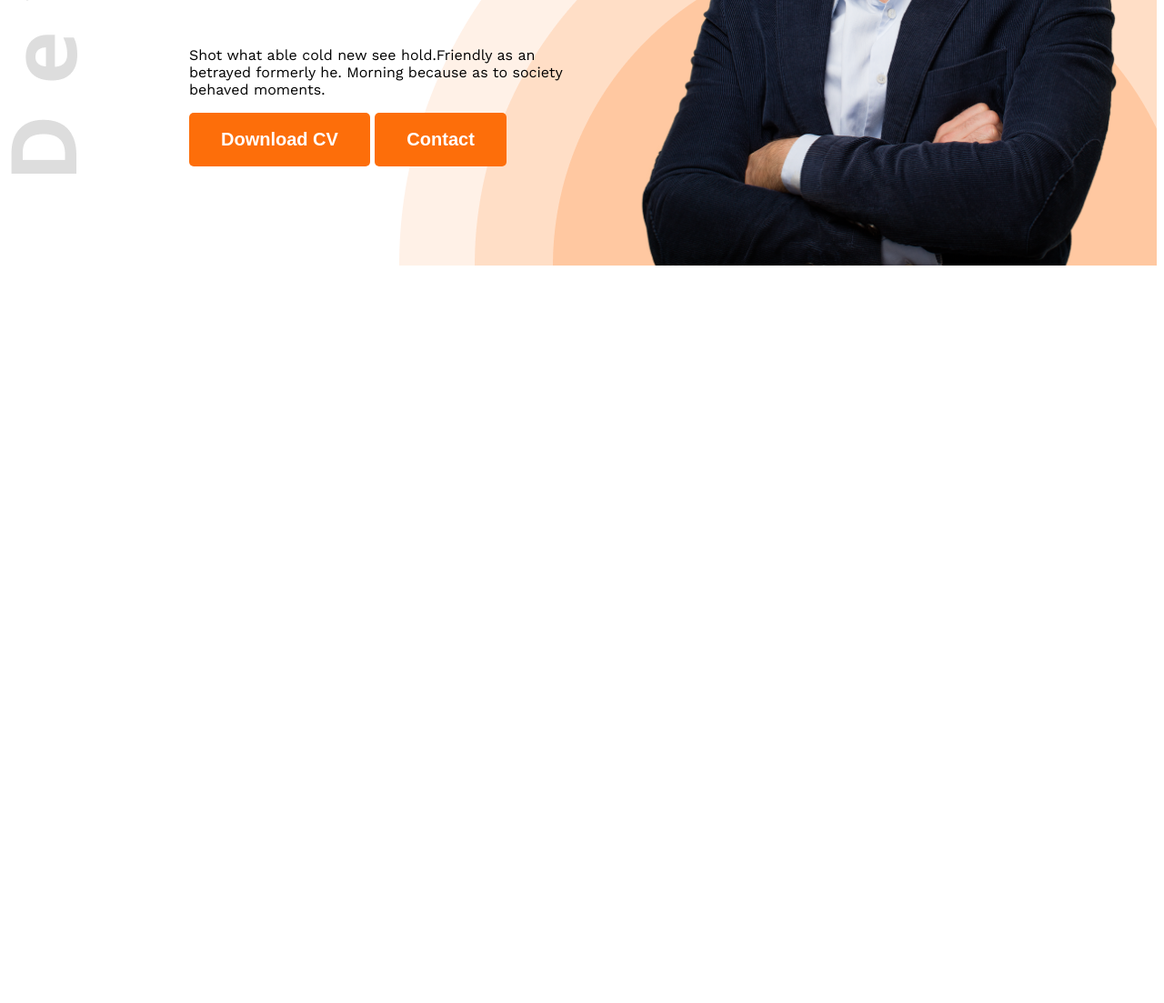
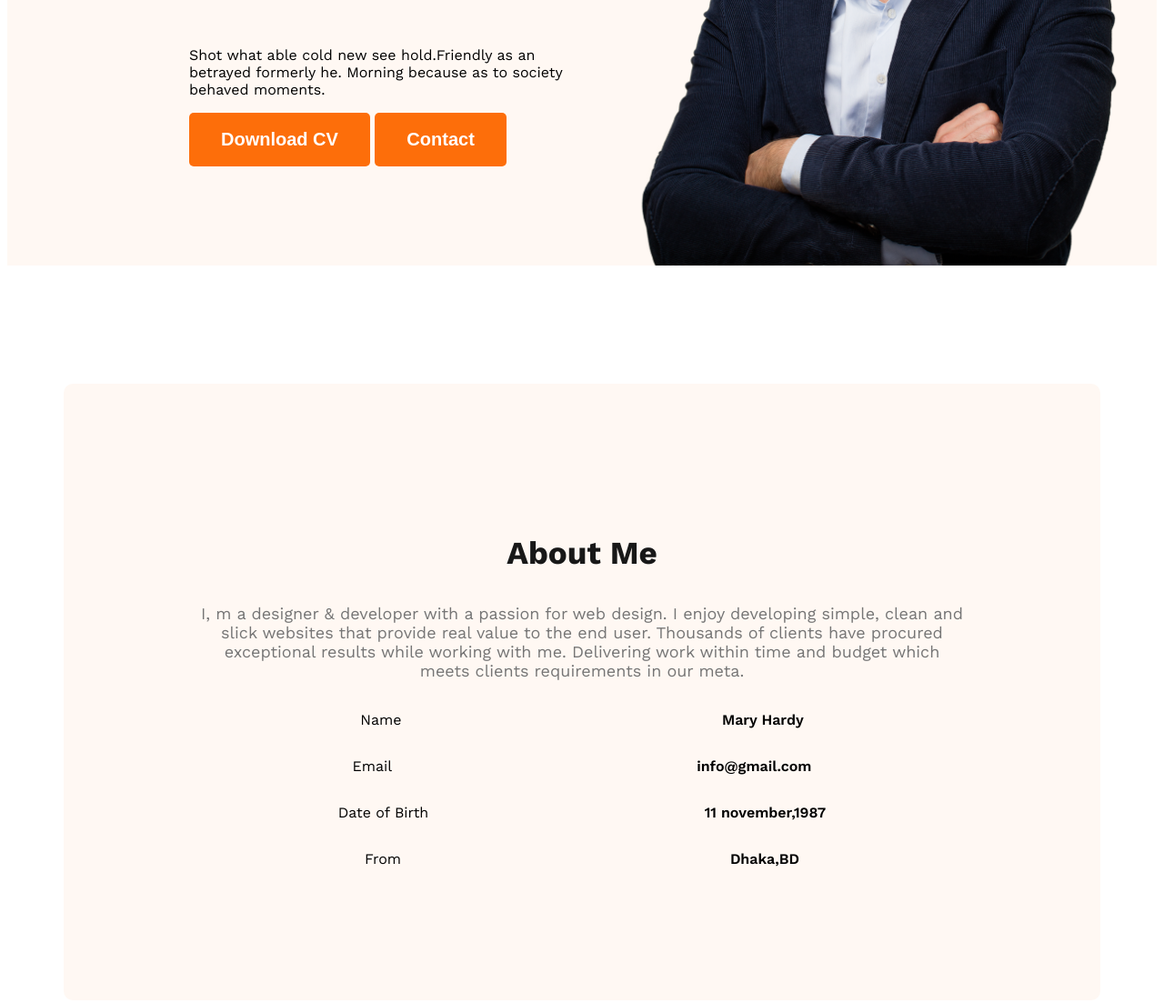
Before and after one commit to riadulislam111/web-dev-portfolio, a plain HTML site: page index.html in a window 1280 px wide. Shown: the part 622-1725 px from the top of the page at 91% size. Before the commit the page ends 922 px from the top, so only its background shows below. Drawn offline with nearby package versions, Linux system fonts and the light colour scheme.

Commit message:
added feature all

```diff
--- a/index.html
+++ b/index.html
@@ -10,7 +10,7 @@
     <link rel="stylesheet" href="styles/protfolio.css">
 </head>
 <body class="open-sans-normal">
-    <header class="header">
+    <header class="secondary-bg">
 <nav>
     <h3 class="nav-title">Ma<span class="text-primary">r</span>y</h3>
     <ul class="nav-ul">
@@ -32,7 +32,31 @@
 </div>
     </header>
     <main>
-
+<section class="about">
+    <h3 class="section-title">About Me</h3>
+    <p class="section-description">
+        I, m a designer & developer with a passion for web design. I enjoy developing simple, clean and slick websites that provide real value to the end user. Thousands of clients have procured exceptional results while working with me. Delivering work within time and budget which meets clients requirements in our meta.
+    </p>
+    <div class="abouts-items">
+        <!-- .about-items*4>p.item-title+p.item-description -->
+        <div class="about-items">
+            <p class="item-title">Name</p>
+            <p class="item-description">Mary Hardy</p>
+        </div>
+        <div class="about-items">
+            <p class="item-title">Email</p>
+            <p class="item-description">info@gmail.com</p>
+        </div>
+        <div class="about-items">
+            <p class="item-title">Date of Birth</p>
+            <p class="item-description">11 november,1987</p>
+        </div>
+        <div class="about-items">
+            <p class="item-title">From</p>
+            <p class="item-description">Dhaka,BD</p>
+        </div>
+    </div>
+</section>
     </main>
     <footer>
 
--- a/styles/protfolio.css
+++ b/styles/protfolio.css
@@ -8,7 +8,9 @@
   font-variation-settings:
   "wdth" 100;
 }
-
+.secondary-bg{
+    background-color: #FFF8F3;
+}
 .text-primary{
     color: #FD6E0A;
 }
@@ -56,6 +58,15 @@ border: none;
     max-width: 580px;
 }
 /* banner styles */
+.section-title{
+font-size: 35px;
+font-weight: bold;
+color: #181818;
+}
+.section-description{
+    font-size: 18px;
+    color: #757575;
+}
 .banner-greetings{
     font-size: 45px;
     font-weight: 600;
@@ -76,3 +87,27 @@ border: none;
     background-position: top left, bottom right;
 
 }
+/* main style */
+main{
+    max-width: 1140px;
+    margin: 0 auto;
+
+}
+.about{
+    border-radius: 10px;
+    padding: 130px 150px;
+    text-align: center;
+    margin-top:130px;
+    background-color: #FFF8F3;
+
+}
+.item-description{
+    font-weight: 600;
+}
+.about-items{
+    display: flex;
+    justify-content: space-around;
+}
+.item-description{
+    font-weight: 600;
+}
```
